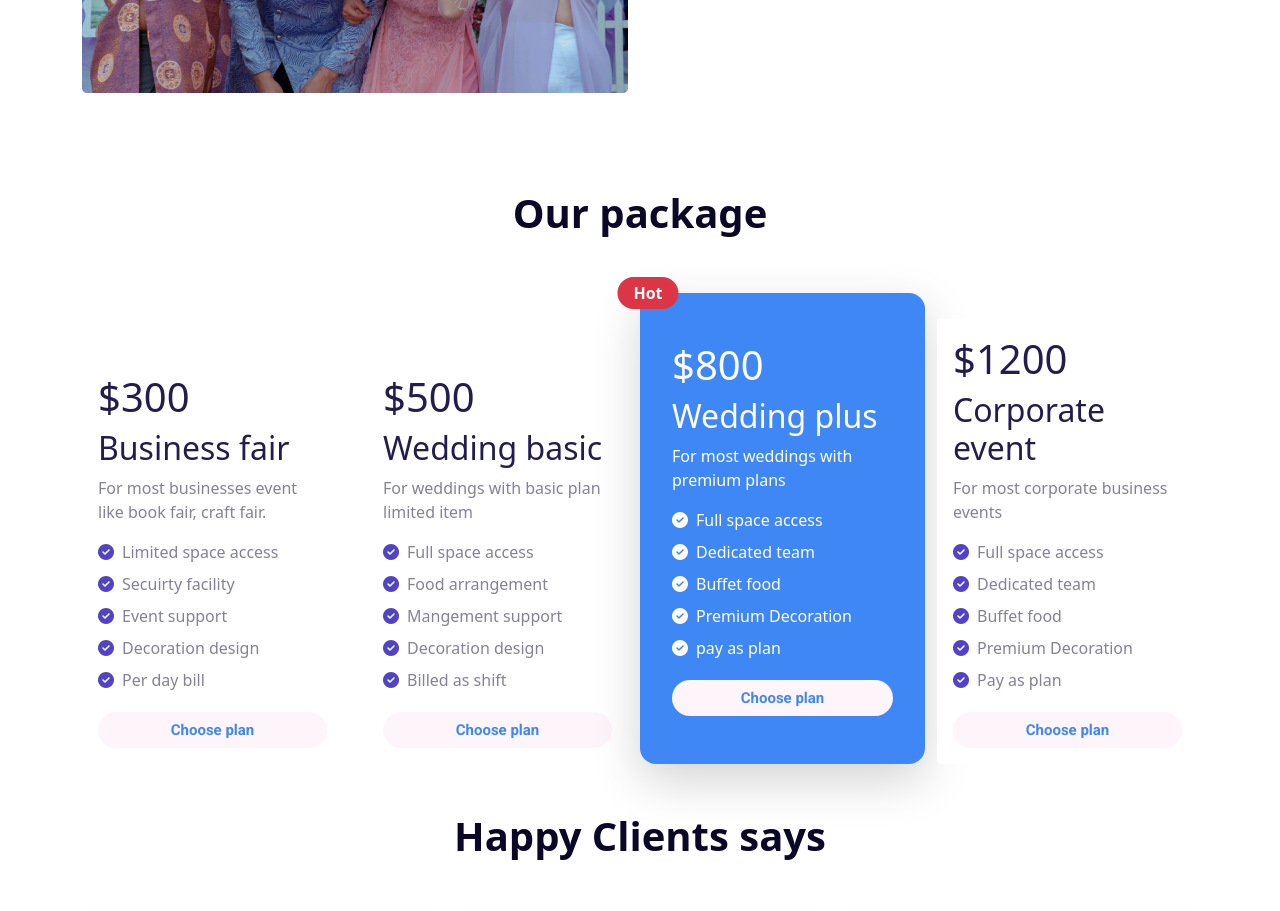
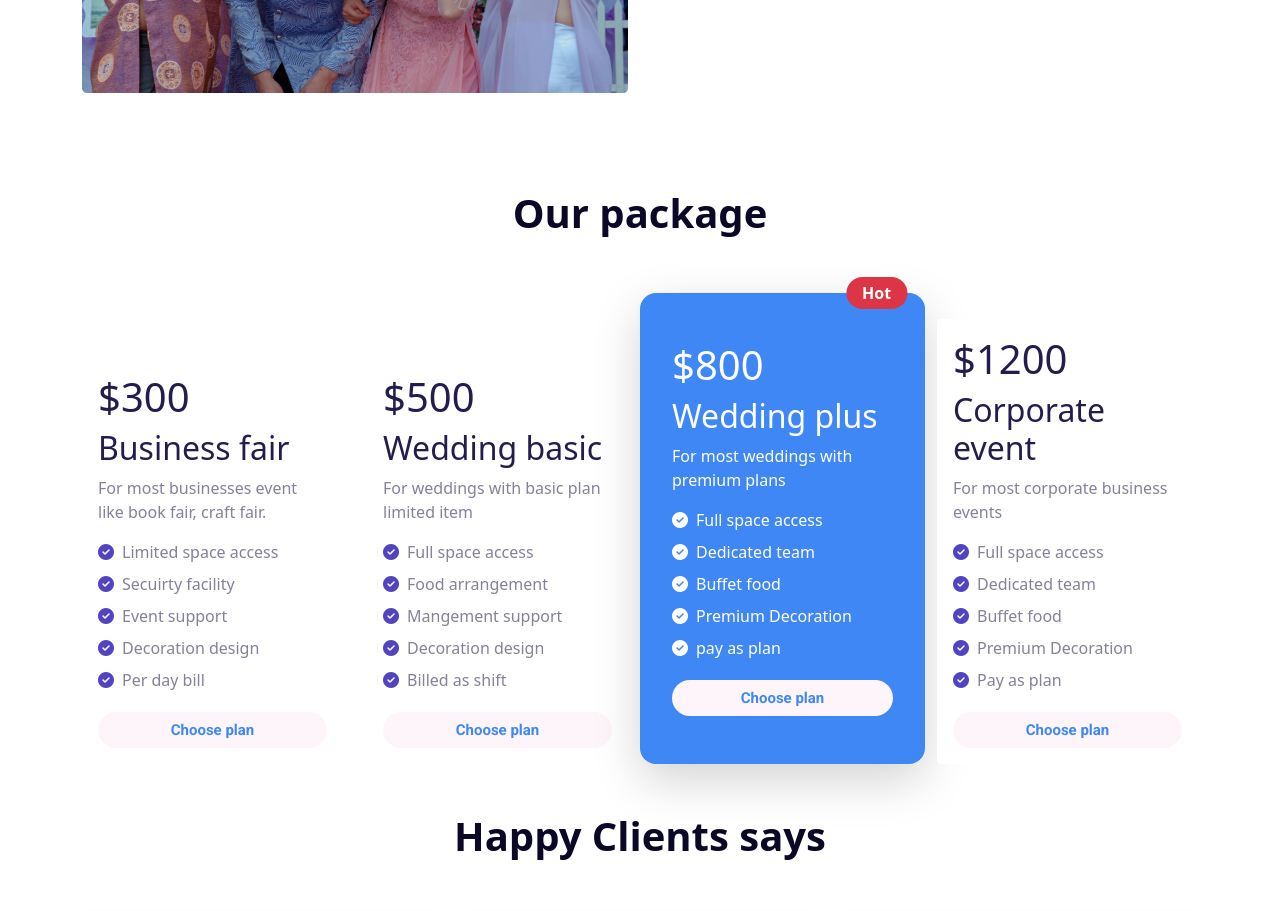
Before and after one commit to rejverahman/Convention-Center, a plain HTML site: page index.html in a window 1280 px wide. Shown: the part 910-1821 px from the top of the page. Drawn offline with nearby package versions, Linux system fonts and the light colour scheme.

Commit message:
CSS Overwrite

```diff
--- a/style.css
+++ b/style.css
@@ -22,3 +22,7 @@ footer{
     background-color: #0B0D17;
     padding: 5rem 0px;
 }
+
+.custom-value{
+    left: 83%!important;
+}
```
